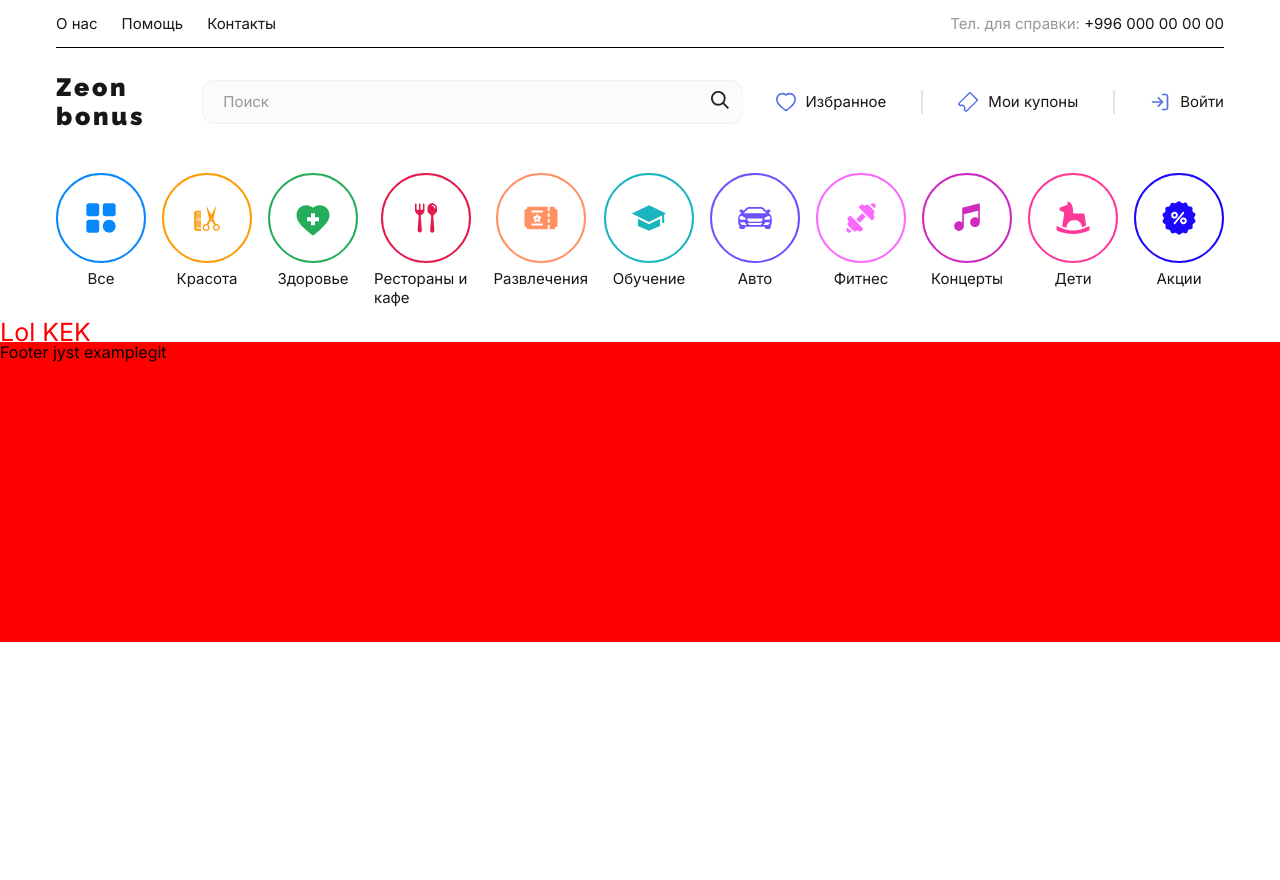
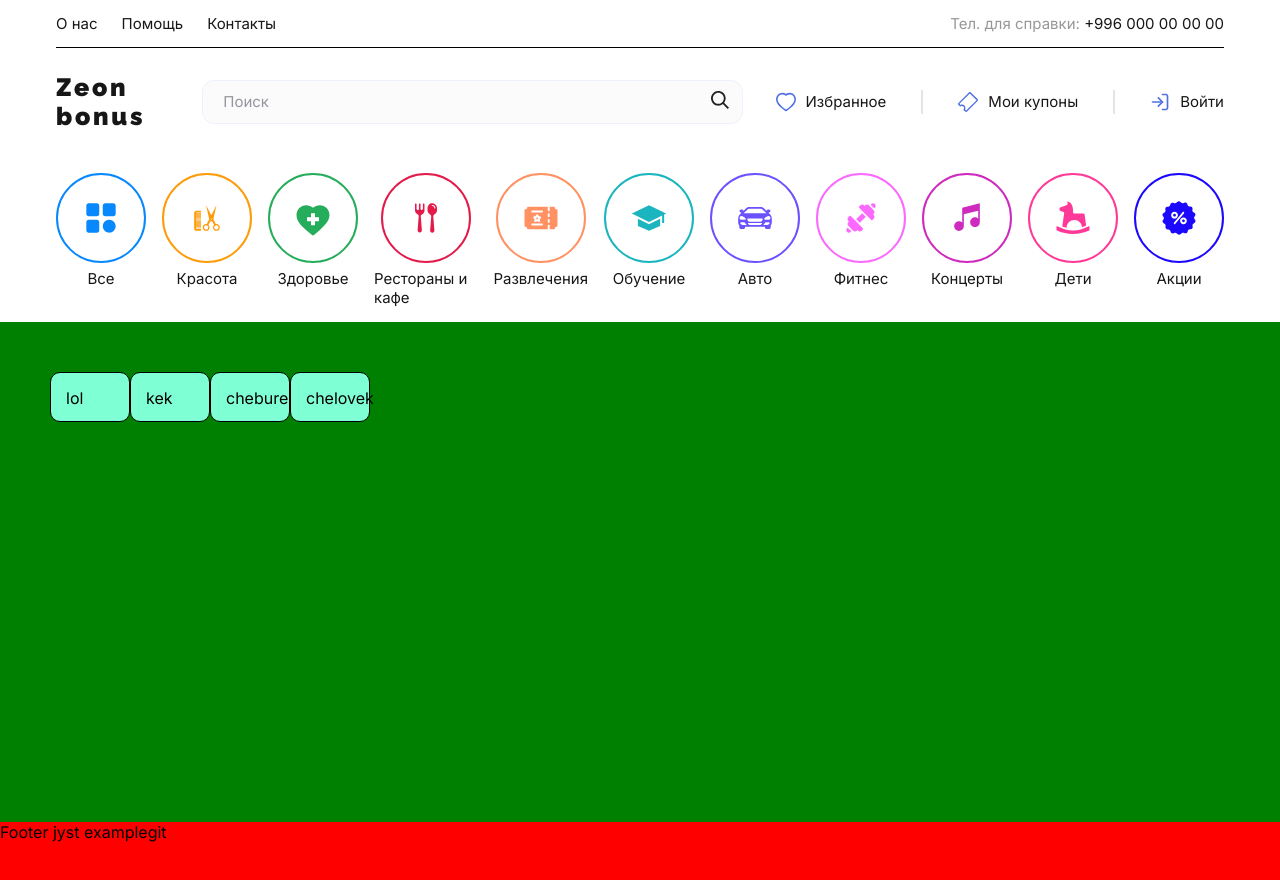
Before and after one commit to aselkk/ZeonBonusMarket, a React (Vite) app: page / in a window 1280 px wide. Shown: the top 880 px of the page. Before the commit the page ends 800 px from the top, so only its background shows below. Built offline with nearby package versions, Linux system fonts and the light colour scheme.

Commit message:
added ESLint, Styleint, utils npm dependecies, flex mixin

```diff
--- a/src/app/App.tsx
+++ b/src/app/App.tsx
@@ -3,6 +3,7 @@ import "./null.scss";
 import "./styles/global.scss";
 import {Routes, Route, BrowserRouter} from "react-router-dom";
 import {Coupon} from "@/pages/Coupon";
+import {Main} from "@/pages/Main";
 import {Header} from "./Header";
 import {Footer} from "./Footer";
 import css from "./App.module.scss";
@@ -14,19 +15,10 @@ export const App: FC = () => {
         <BrowserRouter>
             <Header/>
             <Routes>
-                <Route path="/" element={<LOL/>}/>
+                <Route path="/" element={<Main/>}/>
                 <Route path="/coupon/:id" element={<Coupon/>}/>
             </Routes>
             <Footer/>
         </BrowserRouter>
     );
 };
-
-
-const LOL: FC = () => {
-    return (
-        <div className={css.text}>
-            Lol KEK
-        </div>
-    )
-}
--- a/src/app/null.scss
+++ b/src/app/null.scss
@@ -6,7 +6,7 @@
     border: 0;
 }
 
-*,*:before,*:after{-moz-box-sizing: border-box;-webkit-box-sizing: border-box;box-sizing: border-box;}
+*, *:before, *:after {-moz-box-sizing: border-box;-webkit-box-sizing: border-box;box-sizing: border-box;}
 
 nav, footer, header, aside {
     display: block;
@@ -20,6 +20,7 @@ h1, h2, h3, h4, h5, h6 {
 ul li {
     list-style: none;
 }
+
 ul {
     padding: 0;
     margin: 0;
--- a/src/pages/Main/index.tsx
+++ b/src/pages/Main/index.tsx
@@ -0,0 +1,15 @@
+import React, {FC} from "react";
+import css from "./style.module.scss";
+
+
+
+export const Main: FC = () => {
+    return (
+        <ul className={css.root}>
+            <li>lol</li>
+            <li>kek</li>
+            <li>cheburek</li>
+            <li>chelovek</li>
+        </ul>
+    );
+}
--- a/src/pages/Main/style.module.scss
+++ b/src/pages/Main/style.module.scss
@@ -0,0 +1,20 @@
+@import "@/shared/styles/mixins";
+
+.root {
+    background-color: green;
+    height: 500px;
+    padding: 50px;
+    @include flex-row(center);
+
+    justify-content: unset ;
+
+    li {
+        background-color: aquamarine;
+        border: 1px solid black;
+        border-radius: 10px;
+        width: 80px;
+        height: 50px;
+        padding: 15px;
+    }
+
+}
--- a/src/shared/styles/mixins.scss
+++ b/src/shared/styles/mixins.scss
@@ -11,3 +11,24 @@
 @mixin font-default($weight, $size, $lineHeight, $color) {
     @include font-face("Inter", $weight, $size, $lineHeight, $color);
 }
+
+
+@mixin flex-row($justifyContent: unset, $alignItems: unset) {
+    display: flex;
+    flex-direction: row;
+    justify-content: $justifyContent;
+    align-items: $alignItems;
+}
+
+@mixin flex-col($justifyContent: unset, $alignItems: unset) {
+    display: flex;
+    flex-direction: column;
+    justify-content: $justifyContent;
+    align-items: $alignItems;
+}
+
+@mixin center-element {
+    display: flex;
+    justify-content: center;
+    align-items: center;
+}
```
Also changed, not shown: package.json (+18 -2 lines), .eslintrc.cjs (added), .stylelintrc.cjs (added), 1 other file (tests, documents, lock files or other folders).
